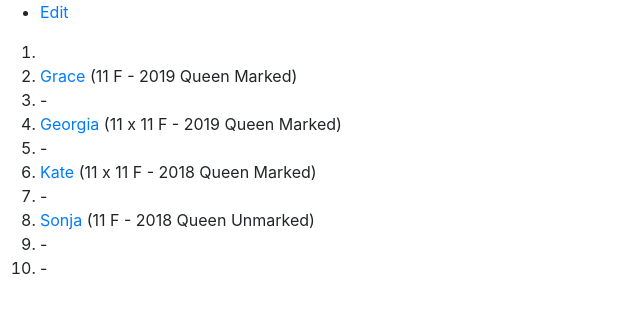
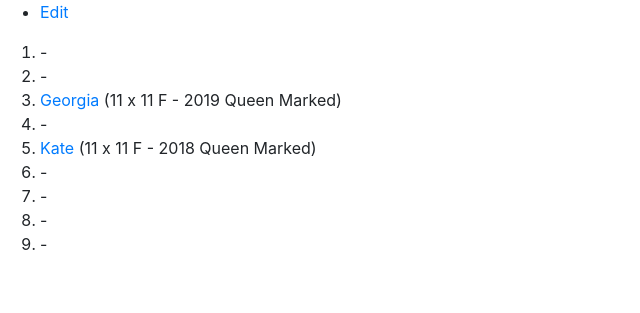
Before and after one commit to joejcollins/rhapsody-angel, a Jekyll site: the page built from index.md, in a window 1280 px wide. Shown: the top 313 px of the page, without its empty margins (0-640 px from the left). Built offline with Jekyll 4.4.1, drawn with Linux system fonts in a browser that asks for light colours.

Commit message:
Update apiary.md

```diff
--- a/_includes/apiary.md
+++ b/_includes/apiary.md
@@ -1,12 +1,11 @@
 * [Edit](https://github.com/joejcollins/rhapsody-angel/edit/master/_includes/apiary.md)
 
-1.
-1. [Grace]({{ site.baseurl }}/queens/2019-grace.html) (11 F - 2019 Queen Marked)
+1. -
 1. -
 1. [Georgia]({{ site.baseurl }}/queens/2019-georgia.html) (11 x 11 F - 2019 Queen Marked)
 1. -
 1. [Kate]({{ site.baseurl }}/queens/2018-kate.html) (11 x 11 F - 2018 Queen Marked)
 1. -
-1. [Sonja]({{ site.baseurl }}/queens/2018-sonja.html) (11 F - 2018 Queen Unmarked)
 1. -
 1. -
+1. -
```
